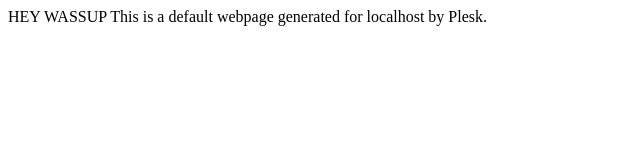
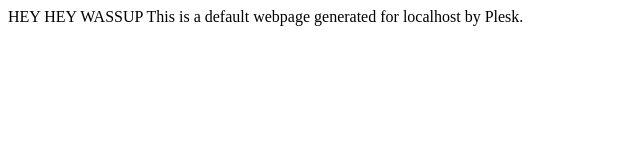
Before and after one commit to syren-digital/tran-tracker, a plain HTML site: page index.html in a window 1280 px wide. Shown: the whole page, without its empty margins (0-640 px from the left). Drawn offline with Linux system fonts and the light colour scheme.

Commit message:
Update index.html

```diff
--- a/index.html
+++ b/index.html
@@ -6,6 +6,6 @@
     <meta name="copyright" content="Copyright 1999-2020. Plesk International GmbH. All rights reserved.">
 </head>
 <body>
-    HEY WASSUP This is a default webpage generated for <script>document.write(location.hostname)</script> by Plesk.
+    HEY HEY WASSUP This is a default webpage generated for <script>document.write(location.hostname)</script> by Plesk.
 </body>
 </html>
```
